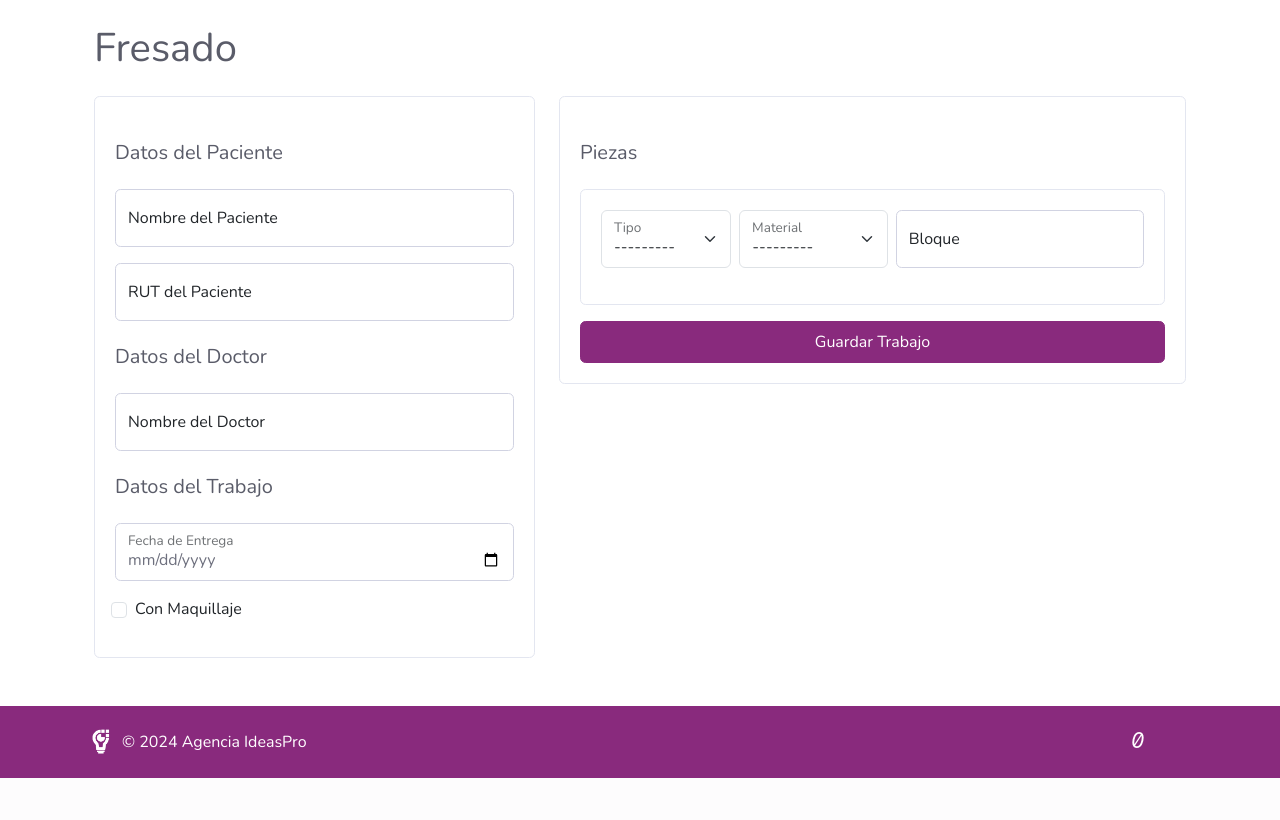
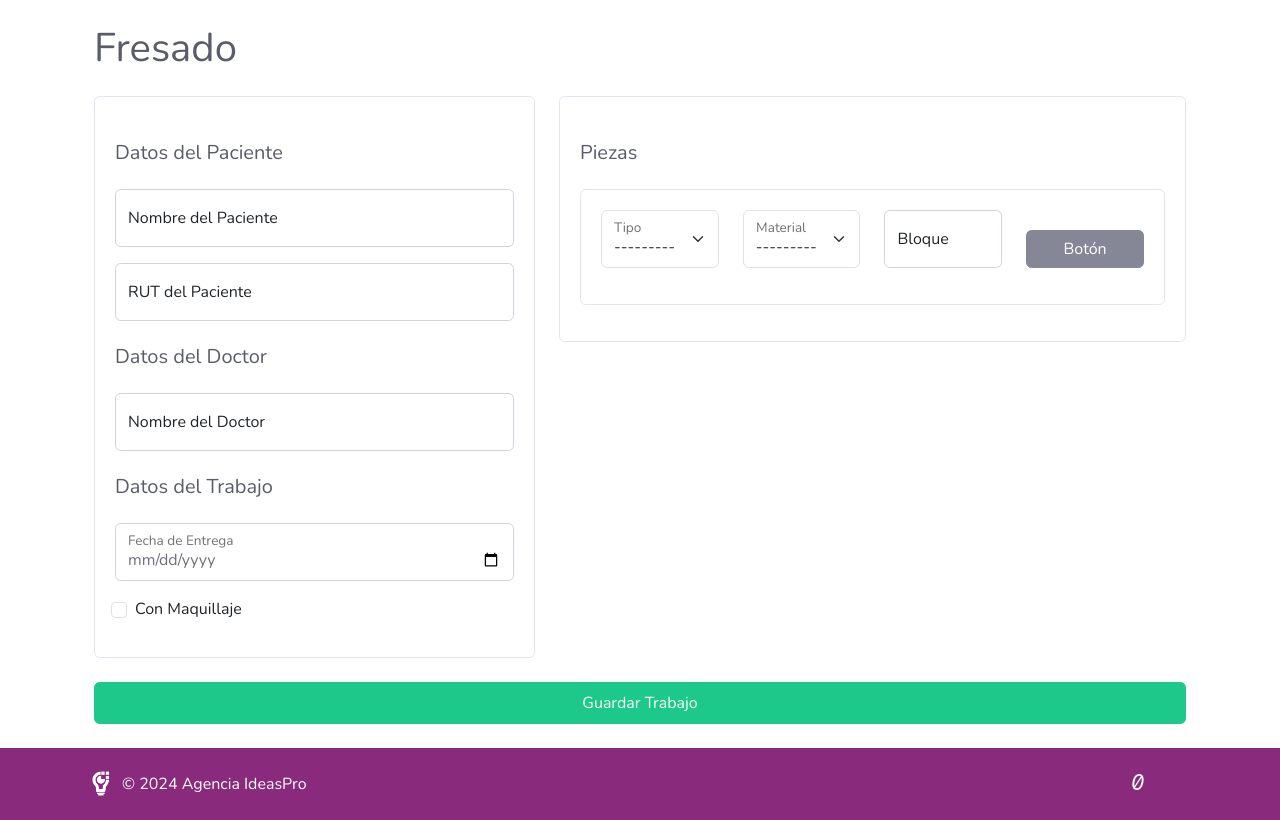
Before and after one commit to Daniher01/tuimagen_lab, a Django app: page /trabajos/crear-trabajo-fresado/ in a window 1280 px wide. Shown: the part 68-888 px from the top of the page. Before the commit the page ends 846 px from the top, so only its background shows below. Run offline with Django 5.2, Linux system fonts and the light colour scheme; some libraries are stand-ins or nearby versions.

Commit message:
update template de menu y crear trabajo

```diff
--- a/app/tuimagen_lab/templates/trabajos/crear_trabajo_fresado.html
+++ b/app/tuimagen_lab/templates/trabajos/crear_trabajo_fresado.html
@@ -9,13 +9,13 @@
             <div class="d-sm-flex align-items-center justify-content-between mb-4">
                 <h1 class="h1 mb-0 text-gray-800">Fresado</h1>
             </div>
+            <form method="post" class="needs-validation" novalidate>
+                {% csrf_token %}
                 <div class="row">
                     <!-- Tarjeta para Datos del Paciente, Doctor y Trabajo -->
                     <div class="col-md-5">
                         <div class="card mb-4">
                             <div class="card-body">
-                            <form method="post" class="needs-validation" novalidate>
-                                {% csrf_token %}
                                 <h4 class="h5 my-4 text-gray-800">Datos del Paciente</h4>
                                 <div class="form-floating mb-3">
                                     <input type="text" class="form-control" id="{{ paciente_form.name.id_for_label }}" name="{{ paciente_form.name.html_name }}" placeholder="Nombre del Paciente" required>
@@ -56,7 +56,6 @@
                                         <div class="invalid-feedback d-block">{{ error }}</div>
                                     {% endfor %}
                                 </div>
-
                             </div>
                         </div>
                     </div>
@@ -69,8 +68,10 @@
                                 {{ pieza_formset.management_form }}
                                 {% for form in pieza_formset %}
                                     <div class="card mb-3">
-                                        <div class="card-body d-flex flex-wrap justify-content-between">
-                                            <div class="form-floating mb-3 flex-fill me-2">
+                                        <div class="card-body">
+                                            <div class="row">
+                                                <div class="col-md-3">
+                                                    <div class="form-floating mb-3">
                                                         <select class="form-select" id="{{ form.tipo_pieza.id_for_label }}" name="{{ form.tipo_pieza.html_name }}" required>
                                                             {% for choice in form.tipo_pieza.field.choices %}
                                                                 <option value="{{ choice.0 }}" {% if choice.0 == form.tipo_pieza.value %}selected{% endif %}>{{ choice.1 }}</option>
@@ -81,7 +82,9 @@
                                                             <div class="invalid-feedback d-block">{{ error }}</div>
                                                         {% endfor %}
                                                     </div>
-                                            <div class="form-floating mb-3 flex-fill me-2">
+                                                </div>
+                                                <div class="col-md-3">
+                                                    <div class="form-floating mb-3">
                                                         <select class="form-select" id="{{ form.material.id_for_label }}" name="{{ form.material.html_name }}" required>
                                                             {% for choice in form.material.field.choices %}
                                                                 <option value="{{ choice.0 }}" {% if choice.0 == form.material.value %}selected{% endif %}>{{ choice.1 }}</option>
@@ -92,7 +95,9 @@
                                                             <div class="invalid-feedback d-block">{{ error }}</div>
                                                         {% endfor %}
                                                     </div>
-                                            <div class="form-floating mb-3 flex-fill">
+                                                </div>
+                                                <div class="col-md-3">
+                                                    <div class="form-floating mb-3">
                                                         <input type="text" class="form-control" id="{{ form.bloque.id_for_label }}" name="{{ form.bloque.html_name }}" placeholder="Bloque" required>
                                                         <label for="{{ form.bloque.id_for_label }}">Bloque</label>
                                                         {% for error in form.bloque.errors %}
@@ -100,16 +105,21 @@
                                                         {% endfor %}
                                                     </div>
                                                 </div>
-                                    </div>
-                                {% endfor %}
-                                <div class="text-center">
-                                    <button type="submit" class="btn btn-primary w-100 py-2">Guardar Trabajo</button>
-                                </div>
-                            </form>
+                                                <div class="col-md-3 d-flex align-items-end">
+                                                    <button type="button" class="btn btn-secondary mb-3 w-100">Botón</button>
                                                 </div>
                                             </div>
                                         </div>
                                     </div>
+                                {% endfor %}
+                            </div>
+                        </div>
+                    </div>
+                </div>
+                <div class="text-center">
+                    <button type="submit" class="btn btn-success w-100 py-2">Guardar Trabajo</button>
+                </div>
+            </form>
 
             {% if paciente_form.errors or doctor_form.errors or trabajo_form.errors or pieza_formset.non_form_errors %}
             <div class="alert alert-danger mt-3" role="alert">
--- a/app/tuimagen_lab/templates/trabajos/menu.html
+++ b/app/tuimagen_lab/templates/trabajos/menu.html
@@ -8,7 +8,7 @@
         <h1 class="h1 mb-0 text-gray-800">Tipos de trabajo</h1>
     </div>
     <div class="row">
-        <div class="col-md-4">
+        <div class="col-md-4 mb-4">
             <div class="card border-left-primary shadow h-100 py-2">
                 <div class="card-body">
                     <div class="row no-gutters align-items-center">
@@ -25,7 +25,7 @@
                 </div>
             </div>
         </div>
-        <div class="col-md-4">
+        <div class="col-md-4 mb-4">
             <div class="card border-left-primary shadow h-100 py-2">
                 <div class="card-body">
                     <div class="row no-gutters align-items-center">
@@ -42,7 +42,7 @@
                 </div>
             </div>
         </div>
-        <div class="col-md-4">
+        <div class="col-md-4 mb-4">
             <div class="card border-left-primary shadow h-100 py-2">
                 <div class="card-body">
                     <div class="row no-gutters align-items-center">
```
Lines whose indentation alone changed are shown as unchanged.
